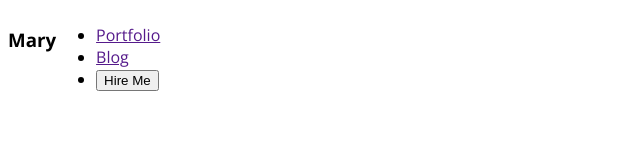
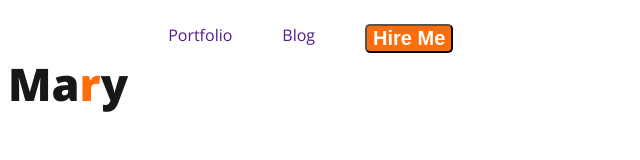
Before and after one commit to Zahangir111/web-developer-portfolio, a plain HTML site: page index.html in a window 1280 px wide. Shown: the whole page, without its empty margins (0-640 px from the left). Drawn offline with nearby package versions, Linux system fonts and the light colour scheme.

Commit message:
added some nav li and btn css

```diff
--- a/index.html
+++ b/index.html
@@ -15,11 +15,11 @@
 <body>
     <header>
         <nav>
-            <h3>Mary</h3>
+            <h3 class="nav-tittle">Ma<span class="primary-text">r</span>y</h3>
             <ul>
                 <li><a href="">Portfolio</a></li>
                 <li><a href="">Blog</a></li>
-                <li><button>Hire Me</button></li>
+                <li><button class="btn-primary">Hire Me</button></li>
             </ul>
         </nav>
 
--- a/styles/portfolio.css
+++ b/styles/portfolio.css
@@ -1,12 +1,35 @@
 /* common shared styles  */
-body{
-    font-family: 'Kaushan Script',
-            cursive;
-        font-family: 'Open Sans',
-            sans-serif;
+body {
+  font-family: "Kaushan Script", cursive;
+  font-family: "Open Sans", sans-serif;
 }
 
 /* nav css style  */
-nav{
-    display: flex;
+nav {
+  display: flex;
 }
+.nav-tittle {
+  color: #181818;
+  font-size: 45px;
+  font-weight: 800;
+}
+.primary-text {
+  color: #fd6e0a;
+}
+nav ul {
+  display: flex;
+}
+nav li {
+  list-style: none;
+  margin-right: 50px;
+}
+nav a {
+  text-decoration: none;
+}
+.btn-primary {
+  border-radius: 5px;
+  background: #fd6e0a;
+  color: #fff;
+  font-size: 20px;
+  font-weight: 700;
+}
```
